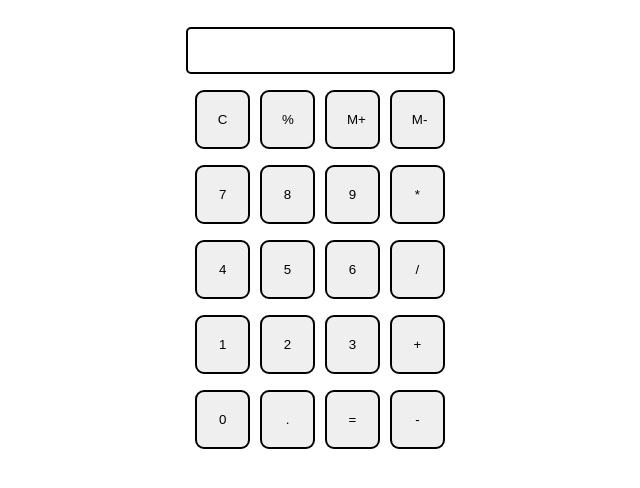
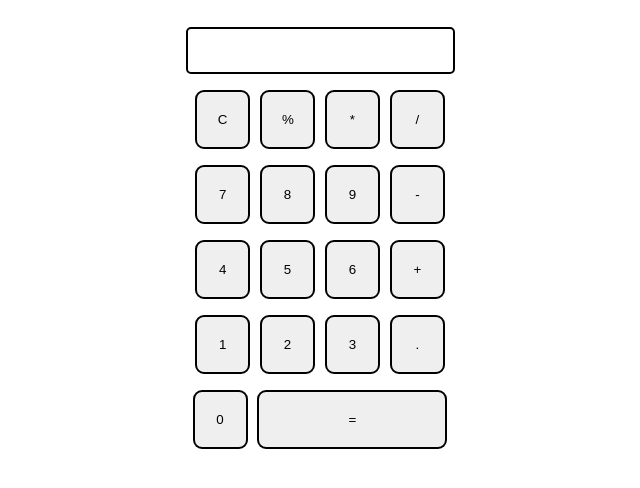
Before and after one commit to Amol7Developer/claculator-html-css-js.io, a plain HTML site: page index.html in a window 1280 px wide. Shown: the part 62-550 px from the top of the page, without its empty margins (328-968 px from the left). Drawn offline with Linux system fonts and the light colour scheme.

Commit message:
some UI code changes for buttons

```diff
--- a/index.html
+++ b/index.html
@@ -17,32 +17,32 @@
         <div class="row">
             <button class="button">C</button>
             <button class="button">%</button>
-            <button class="button">M+</button>
-            <button class="button">M-</button>
+            <button class="button">*</button>
+            <button class="button">/</button>
         </div>
         <div class="row">
             <button class="button">7</button>
             <button class="button">8</button>
             <button class="button">9</button>
-            <button class="button">*</button>
+            <button class="button">-</button>
         </div>
         <div class="row">
             <button class="button">4</button>
             <button class="button">5</button>
             <button class="button">6</button>
-            <button class="button">/</button>
+            <button class="button">+</button>
         </div>
         <div class="row">
             <button class="button">1</button>
             <button class="button">2</button>
             <button class="button">3</button>
-            <button class="button">+</button>
+            <button class="button">.</button>
         </div>
         <div class="row">
             <button class="button">0</button>
-            <button class="button">.</button>
-            <button class="button">=</button>
-            <button class="button">-</button>
+            <!-- <button class="button"></button>
+            <button class="button"></button> -->
+            <button class="button equals">=</button>
         </div>
     </div>
     <script src="script.js"></script>
--- a/style.css
+++ b/style.css
@@ -16,6 +16,11 @@ html,body{
     cursor: pointer;
 }
 
+
+.equals{
+ width: 190px;
+}
+
 .row{
     margin: 8px 0px;
 
```
Also changed, not shown: utils.css (line endings or trailing spaces).
